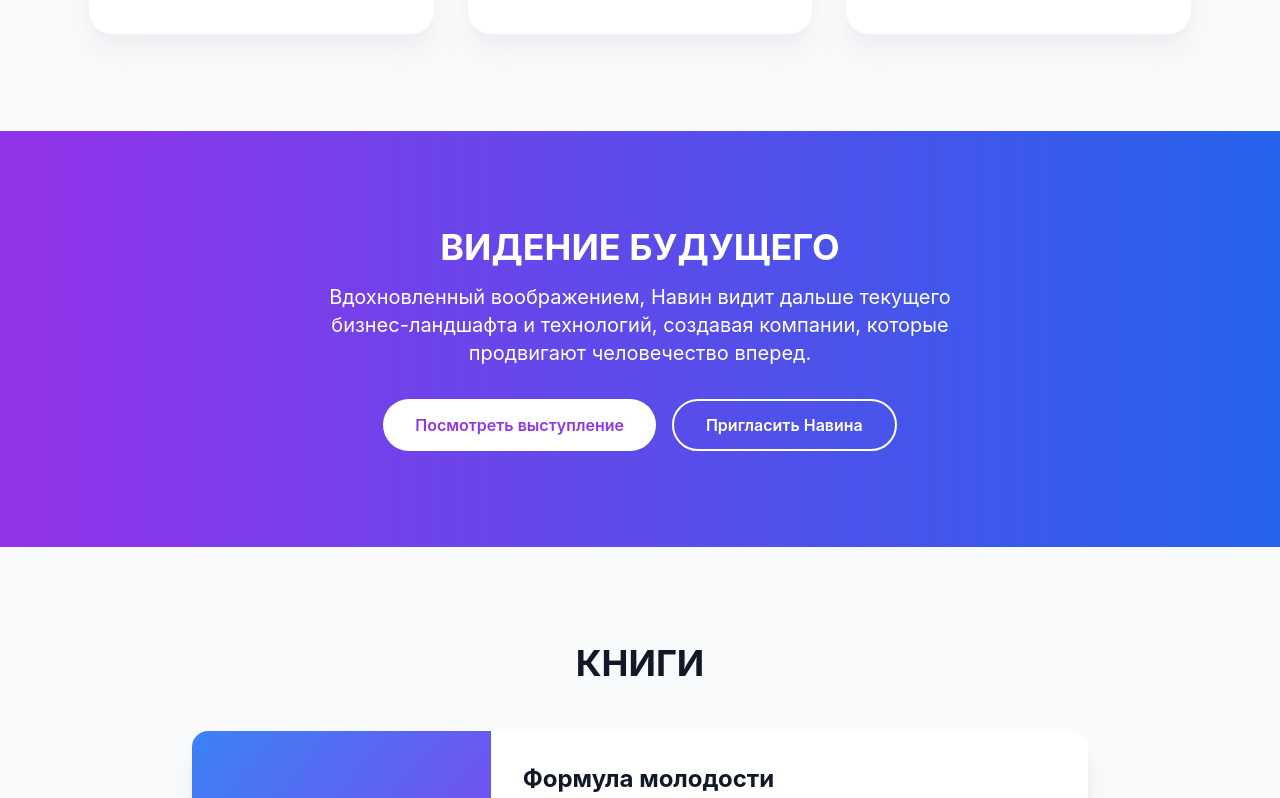
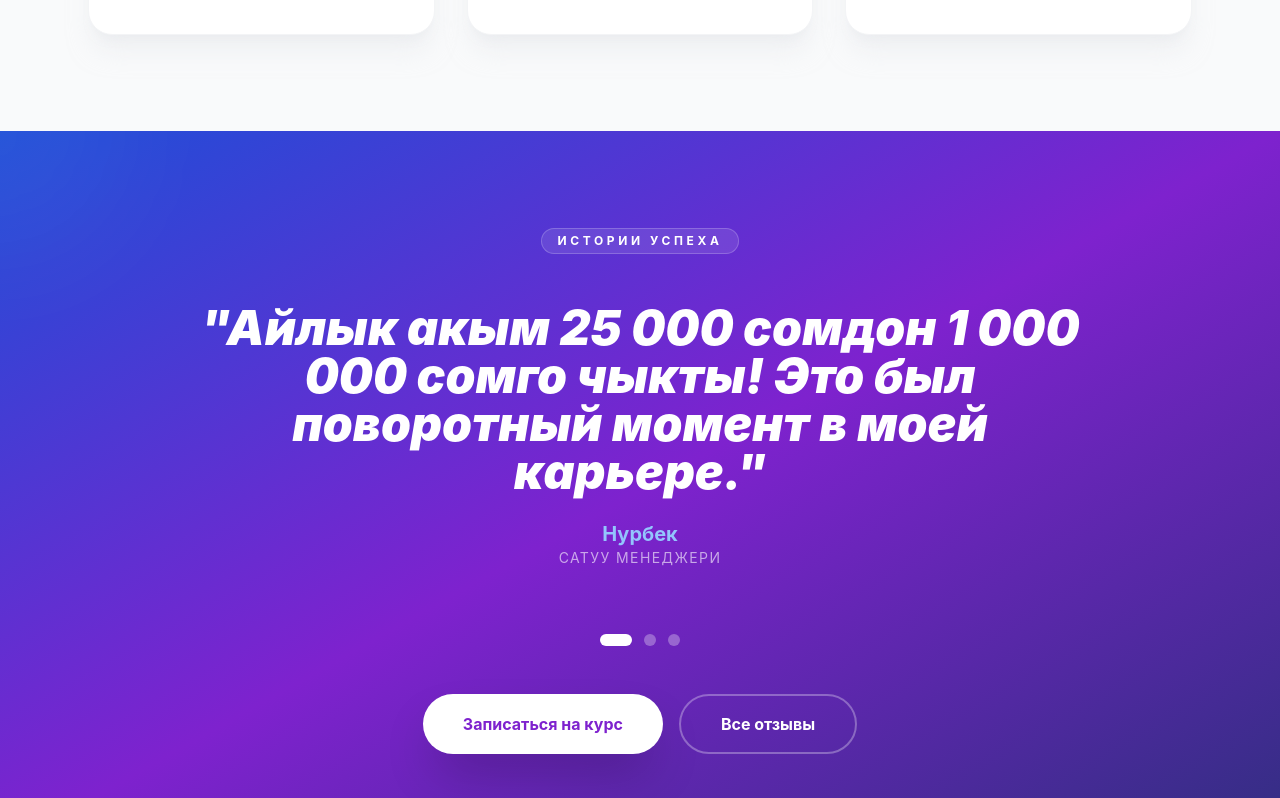
Before and after one commit to Abdulamitov-Mirbek/Adambek-nemad, a React (Vite) app: page / in a window 1280 px wide. Shown: the part 2462-3260 px from the top of the page. Built offline with nearby package versions, Linux system fonts and the light colour scheme.

Commit message:
fead: add new folder for Отзывы

```diff
--- a/src/sections/VisionaryInsight.jsx
+++ b/src/sections/VisionaryInsight.jsx
@@ -1,38 +1,133 @@
-// src/sections/VisionaryInsight.jsx
-import React, { useContext } from 'react';
-import { LanguageContext } from '../context/LanguageContext';
+import React, { useContext, useState } from "react";
+import { motion, AnimatePresence } from "framer-motion";
+import { LanguageContext } from "../context/LanguageContext";
+
+const testimonials = {
+  ru: [
+    {
+      text: "Айлык акым 25 000 сомдон 1 000 000 сомго чыкты! Это был поворотный момент в моей карьере.",
+      author: "Нурбек",
+      role: "Сатуу менеджери",
+    },
+    {
+      text: "Бир ай ичинде курулуш компаниябыздын сатуусун 2 эсеге өстүрдүк. Система реально работает.",
+      author: "ГрандСтрой",
+      role: "Курулуш компаниясы",
+    },
+    {
+      text: "Сатуудан коркчумун, азыр ар бир кардар менен ырахаттанып сүйлөшөм. Это свобода!",
+      author: "Айжамал",
+      role: "Ишкер",
+    },
+  ],
+  kg: [
+    {
+      text: "Айлык акым 25 000 сомдон 1 000 000 сомго чыкты! Бул менин жашоомдогу эң чоң бурулуш болду.",
+      author: "Нурбек",
+      role: "Сатуу менеджери",
+    },
+    {
+      text: "Бир ай ичинде курулуш компаниябыздын сатуусун 2 эсеге өстүрдүк. Система иштеп жатат!",
+      author: "ГрандСтрой",
+      role: "Курулуш компаниясы",
+    },
+    {
+      text: "Сатуудан коркчумун, азыр ар бир кардар менен ырахаттанып сүйлөшөм. Бул чыныгы эркиндик!",
+      author: "Айжамал",
+      role: "Ишкер",
+    },
+  ],
+};
 
 const content = {
   ru: {
-    title: "ВИДЕНИЕ БУДУЩЕГО",
-    description: "Вдохновленный воображением, Навин видит дальше текущего бизнес-ландшафта и технологий, создавая компании, которые продвигают человечество вперед.",
-    button1: "Посмотреть выступление",
-    button2: "Пригласить Навина"
+    title: "ИСТОРИИ УСПЕХА",
+    button1: "Записаться на курс",
+    button2: "Все отзывы",
   },
   kg: {
-    title: "КЕЛЕЧЕКТИ КӨРӨ БИЛҮҮ",
-    description: "Элестетүү күчү менен шыктанган Навин, азыркы бизнес жана технологиялык ландшафттан ары көрүп, адамзатты алдыга жылдырган компанияларды түзөт.",
-    button1: "Сүйлөгөнүн көрүү",
-    button2: "Навинди чакыруу"
-  }
+    title: "ИЙГИЛИК ТАРЫХТАРЫ",
+    button1: "Курска жазылуу",
+    button2: "Баардык пикирлер",
+  },
 };
 
 export const VisionaryInsight = () => {
   const { language } = useContext(LanguageContext);
   const t = content[language];
+  const items = testimonials[language];
+  const [index, setIndex] = useState(0);
+
+  // Ссылка на WhatsApp для кнопки
+  const waLink =
+    "https://wa.me/996704343756?text=" +
+    encodeURIComponent(
+      "Ассаламу алайкум! Курс боюнча маалымат алайын дедим эле.",
+    );
 
   return (
-    <section className="section-padding bg-gradient-to-r from-purple-600 to-blue-600 text-white">
-      <div className="container-custom text-center">
-        <h2 className="text-3xl md:text-4xl font-bold mb-4">{t.title}</h2>
-        <p className="text-xl mb-8 max-w-2xl mx-auto">
-          {t.description}
-        </p>
-        <div className="flex gap-4 justify-center">
-          <button className="px-8 py-3 bg-white text-purple-600 rounded-full font-semibold hover:shadow-lg transition-all hover:scale-105">
+    <section className="py-24 bg-gradient-to-br from-blue-700 via-purple-700 to-indigo-900 text-white overflow-hidden relative">
+      {/* Декоративные круги для стиля */}
+      <div className="absolute top-0 left-0 w-64 h-64 bg-white/5 rounded-full blur-3xl -translate-x-1/2 -translate-y-1/2" />
+
+      <div className="container px-6 mx-auto text-center relative z-10">
+        <motion.span
+          initial={{ opacity: 0 }}
+          whileInView={{ opacity: 1 }}
+          className="inline-block px-4 py-1 rounded-full bg-white/10 border border-white/20 text-xs font-bold tracking-[0.3em] mb-8 uppercase"
+        >
+          {t.title}
+        </motion.span>
+
+        <div className="max-w-4xl mx-auto min-h-[300px] flex flex-col justify-center">
+          <AnimatePresence mode="wait">
+            <motion.div
+              key={index + language}
+              initial={{ opacity: 0, scale: 0.9 }}
+              animate={{ opacity: 1, scale: 1 }}
+              exit={{ opacity: 0, scale: 1.1 }}
+              className="space-y-6"
+            >
+              <h2 className="text-3xl md:text-5xl font-black leading-tight italic">
+                "{items[index].text}"
+              </h2>
+              <div>
+                <p className="text-xl font-bold text-blue-300">
+                  {items[index].author}
+                </p>
+                <p className="text-sm uppercase tracking-widest opacity-60">
+                  {items[index].role}
+                </p>
+              </div>
+            </motion.div>
+          </AnimatePresence>
+        </div>
+
+        {/* Переключатели отзывов (точки) */}
+        <div className="flex justify-center gap-3 mt-12 mb-12">
+          {items.map((_, i) => (
+            <button
+              key={i}
+              onClick={() => setIndex(i)}
+              className={`w-3 h-3 rounded-full transition-all ${index === i ? "bg-white w-8" : "bg-white/30"}`}
+            />
+          ))}
+        </div>
+
+        {/* Кнопки действий */}
+        <div className="flex flex-col sm:flex-row gap-4 justify-center">
+          <button
+            onClick={() => window.open(waLink, "_blank")}
+            className="px-10 py-4 bg-white text-purple-700 rounded-full font-bold shadow-2xl hover:bg-blue-50 transition-all hover:scale-105 active:scale-95"
+          >
             {t.button1}
           </button>
-          <button className="px-8 py-3 border-2 border-white rounded-full font-semibold hover:bg-white hover:text-purple-600 transition-all">
+          <button
+            onClick={() =>
+              window.open("https://www.instagram.com/adambek.neemat", "_blank")
+            }
+            className="px-10 py-4 border-2 border-white/30 rounded-full font-bold hover:bg-white/10 transition-all"
+          >
             {t.button2}
           </button>
         </div>
```
